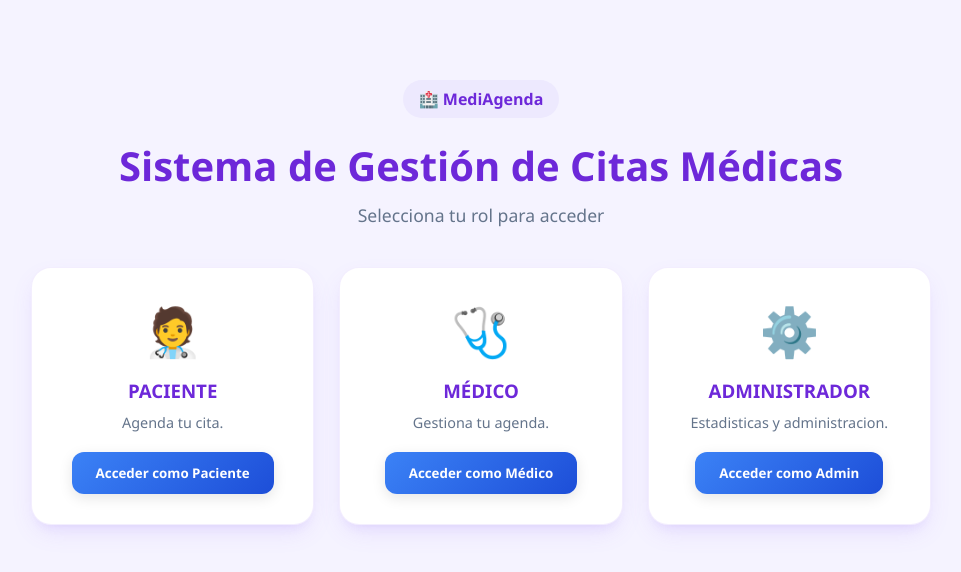
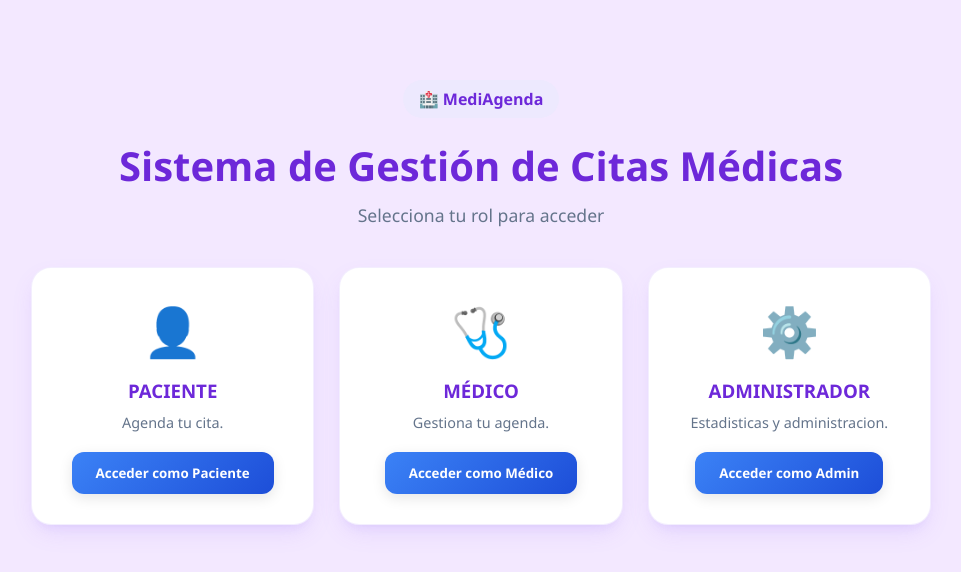
Before and after one commit to melinaortiz018-code/MediAgenda, a website: page public/index.html in a window 1280 px wide. Shown: the whole page, without its empty margins (159-1120 px from the left). Drawn offline with nearby package versions, Linux system fonts and the light colour scheme; no server answers.

Commit message:
Cambiar emoji de paciente y poner fondo morado pastel

```diff
--- a/public/css/styles.css
+++ b/public/css/styles.css
@@ -16,7 +16,7 @@
 }
 
 body {
-    background-color: var(--bg-main);
+    background-color: #f3e8ff;
     color: var(--text-color);
     min-height: 100vh;
 }
--- a/public/index.html
+++ b/public/index.html
@@ -19,7 +19,7 @@
 
                 <div class="role-grid">
                     <div class="role-card" onclick="app.irARol('paciente')">
-                        <div class="icon">🧑‍⚕️</div>
+                        <div class="icon">👤</div>
                         <h3>PACIENTE</h3>
                         <p>Agenda tu cita.</p>
                         <button class="btn-glossy btn-primary-bright">Acceder como Paciente</button>
```
